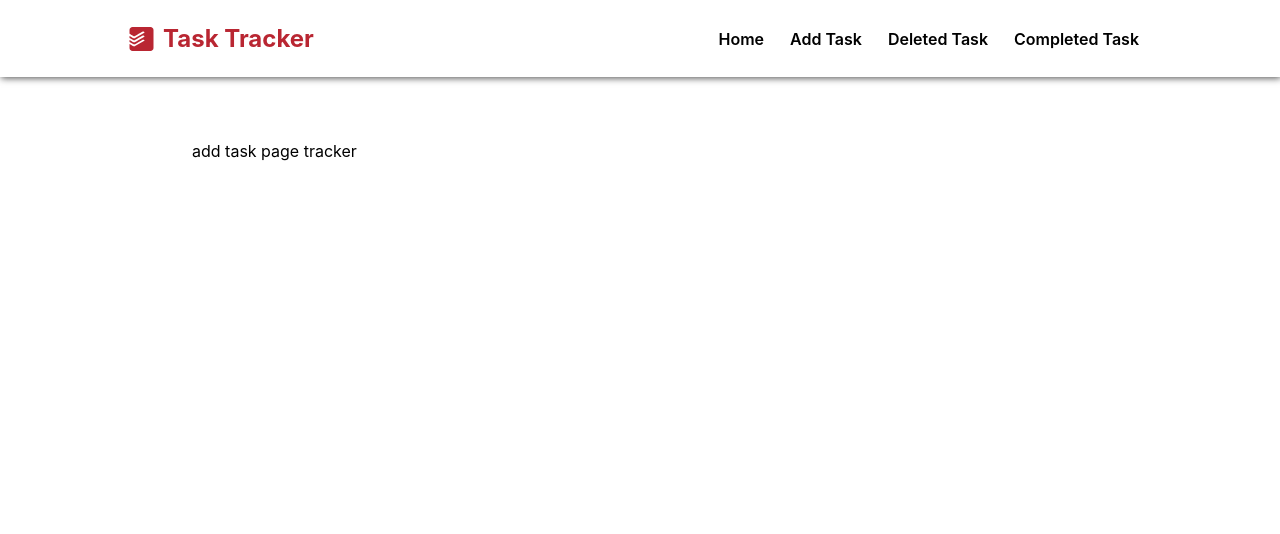
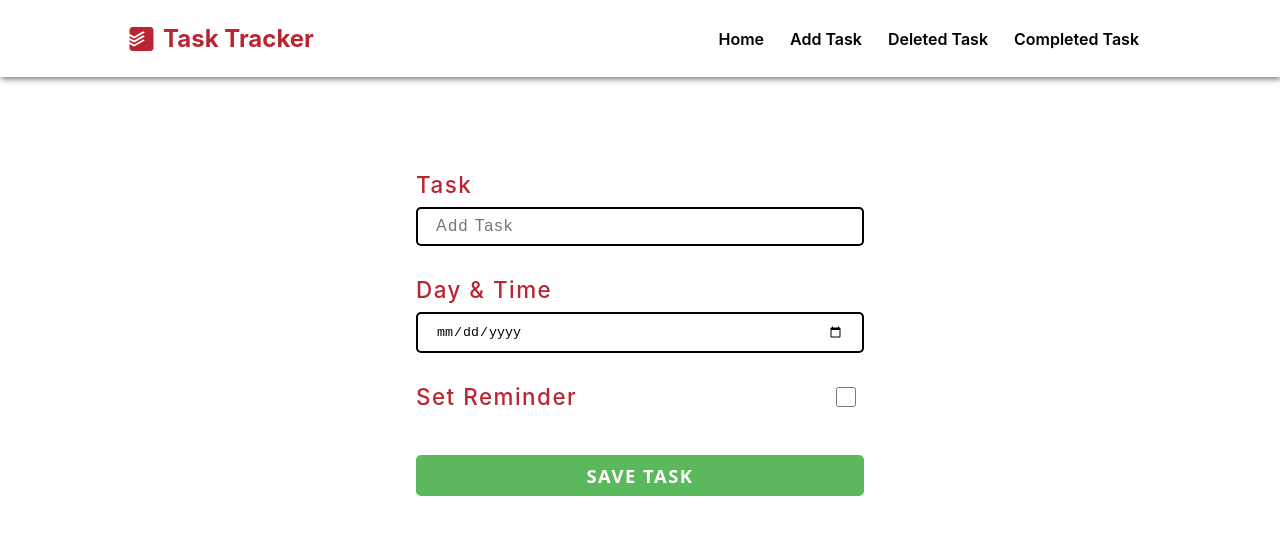
Before and after one commit to fahriakbaba/React-Task-Tracker-using-Fake-API, a React (Create React App) app: page /add in a window 1280 px wide. Shown: the top 534 px of the page. Built offline with nearby package versions, Linux system fonts and the light colour scheme; no server answers.

Commit message:
AddTaskForm component is created and styled

```diff
--- /dev/null
+++ b/src/components/AddTaskForm/AddTaskForm.jsx
@@ -0,0 +1,88 @@
+import React from "react";
+import styles from "./AddTaskForm.module.css";
+import { useGlobalContext } from "../../context";
+
+function AddTaskForm() {
+  const [formData, setFormData] = React.useState({
+    text: "",
+    day: "",
+    reminder: false,
+    id: Date.now().toString(),
+  });
+
+  const { addTask } = useGlobalContext();
+
+  const handleFormChange = (e) => {
+    const { type, name, value, checked } = e.target;
+    setFormData((oldFormData) => ({
+      ...oldFormData,
+      [name]: type === "checkbox" ? checked : value,
+    }));
+  };
+
+  const handleFormSubmit = (e) => {
+    e.preventDefault();
+    if( !formData.text && !formData.day) return;
+    addTask(formData);
+    setFormData({
+      text: "",
+      day: "",
+      reminder: false,
+      id: Date.now().toString(),
+    });
+  };
+
+  return (
+    <form className={styles.form} onSubmit={handleFormSubmit}>
+      <div className={styles.formGroup}>
+        <label className={styles.formLabel} htmlFor="task">
+          Task
+        </label>
+        <input
+          className={styles.formControl}
+          id="task"
+          type="text"
+          placeholder="Add Task"
+          name="text"
+          value={formData.text}
+          onChange={handleFormChange}
+        />
+      </div>
+      <div className={styles.formGroup}>
+        <label className={styles.formLabel} htmlFor="day and time">
+          Day &amp; Time
+        </label>
+        <input
+          className={styles.formControl}
+          id="day and time"
+          type="date"
+          placeholder="Add Day &amp; Time"
+          name="day"
+          value={formData.day}
+          onChange={handleFormChange}
+        />
+      </div>
+      <div className={styles.formGroup}>
+        <label
+          className={`${styles.formLabel} ${styles.reminderLabel}`}
+          htmlFor="set reminder"
+        >
+          Set Reminder
+          <input
+            className={styles.checkbox}
+            id="set reminder"
+            type="checkbox"
+            name="reminder"
+            checked={formData.reminder}
+            onChange={handleFormChange}
+          />
+        </label>
+      </div>
+      <button className={styles.btn} type="submit" onClick={handleFormSubmit}>
+        Save Task
+      </button>
+    </form>
+  );
+}
+
+export default AddTaskForm;
--- /dev/null
+++ b/src/components/AddTaskForm/AddTaskForm.module.css
@@ -0,0 +1,79 @@
+.form {
+    display: flex;
+    justify-content: center;
+    align-items: center;
+    flex-direction: column;
+    width: 50%;
+    margin: 1rem auto;
+}
+
+.formGroup {
+    margin: 1rem auto;
+    width: 100%;
+    display: flex;
+    flex-direction: column;
+    justify-content: center;
+}
+
+.formLabel {
+    color: var(--danger);
+    letter-spacing: var(--space);
+    margin-bottom: 10px;
+    width: 100%;
+    font-size: 1.4rem;
+    font-weight: 500;
+    line-height: 1.5rem;
+    text-align: left;
+}
+
+.formControl {
+    width: 100%;
+    padding: 10px 18px;
+    border: 2px solid black;
+    outline: none;
+    border-radius: 5px;
+    transition: all .7s;
+}
+.formControl:focus {
+    border-color: var(--primary);
+}
+
+.formControl::placeholder {
+    font-size: 1rem;
+    letter-spacing: var(--space);
+}
+
+.reminderLabel {
+    display: flex;
+    justify-content: space-between;
+}
+
+.checkbox {
+    margin-right: .5rem;
+    cursor: pointer;
+    width: 20px;
+}
+
+.btn {
+    cursor: pointer;
+    letter-spacing: var(--space);
+    border: 2px solid var(--success);
+    margin-top: 1.2rem;
+    width: 100%;
+    padding: 6px 18px;
+    outline: none;
+    border-radius: 5px;
+    transition: all .7s;
+    background-color: var(--success);
+    color: var(--white);
+    font-size: 1.15rem;
+    font-weight: 600;
+    text-transform: uppercase;
+    font-family: system-ui, -apple-system, BlinkMacSystemFont, 'Segoe UI', Roboto, Oxygen, Ubuntu, Cantarell, 'Open Sans', 'Helvetica Neue', sans-serif;
+}
+
+.btn:hover {
+    background-color: var(--white);
+    color: green;
+    border: 2px solid green;
+}
--- a/src/components/Navbar/Navbar.module.css
+++ b/src/components/Navbar/Navbar.module.css
@@ -1,9 +1,14 @@
 .container {
     padding: 1.5rem 8rem;
+    width: 100%;
     display: flex;
     justify-content: space-between;
     align-items: center;
     box-shadow: 1px 1px 7px rgba(0, 0, 0, .7);
+    position: sticky;
+    top: 0;
+    z-index: 1;
+    background-color: white;
 }
 
 .title {
--- a/src/components/SearchTask/SearchTask.module.css
+++ b/src/components/SearchTask/SearchTask.module.css
@@ -9,8 +9,9 @@
 }
 
 .title {
-    font-size: 2.5rem;
+    font-size: 2.1rem;
     letter-spacing: 2.5px;
+    word-spacing: 12px;
     color: var(--danger);
     margin-bottom: 1rem;
     font-family:'Times New Roman', Times, serif;
@@ -33,5 +34,4 @@
 .input::placeholder {
     font-size: 1rem;
     letter-spacing: var(--space);
-    text-align: center;
 }
--- a/src/components/Task/Task.module.css
+++ b/src/components/Task/Task.module.css
@@ -19,10 +19,13 @@
     display: flex;
     justify-content: space-between;
     align-items: center;
+    letter-spacing: .5px;
+    font-weight: 500;
 }
 
 .icon {
     cursor: pointer;
+    font-size: 20px;
     transition: all .6s;
 }
 
--- a/src/context.js
+++ b/src/context.js
@@ -17,8 +17,20 @@ function AppProvider( {children} ) {
       }
     }
 
+    const addTask = async(task) => {
+      const res = await fetch("http://localhost:3000/tasks", {
+        method: 'POST',
+        body: JSON.stringify(task),
+        headers: {
+          'Content-type': 'application/json; charset=UTF-8',
+        },
+      });
+      const data = await res.json();
+      setItems(prevItems => ([...prevItems, data]));
+    }
+
     return (<AppContext.Provider value={{
-        items
+        items, addTask
     }}>{children}</AppContext.Provider>)
 }
 
@@ -66,7 +78,11 @@ export {useGlobalContext, AppProvider};
   }
 ]
 
-Start JSON Server
+How to start this project:
+1)Start JSON Server
 json-server --watch db.json
+2)Open new terminal
+cd task-tracker
+npm start
 
 */
--- a/src/index.css
+++ b/src/index.css
@@ -20,6 +20,7 @@ body {
   --space: 1.5px;
   --primary: #0275d8;
   --success: #5cb85c;
+  --white: white;
 }
 
 .container {
--- a/src/pages/AddTask.jsx
+++ b/src/pages/AddTask.jsx
@@ -1,9 +1,9 @@
-
+import AddTaskForm from "../components/AddTaskForm/AddTaskForm";
 
 export default function AddTask() {
     return(
         <main>
-            <p>add task page tracker</p>
+            <AddTaskForm />
         </main>
     )
 }
```
Also changed, not shown: 1 other file (tests, documents, lock files or other folders).
